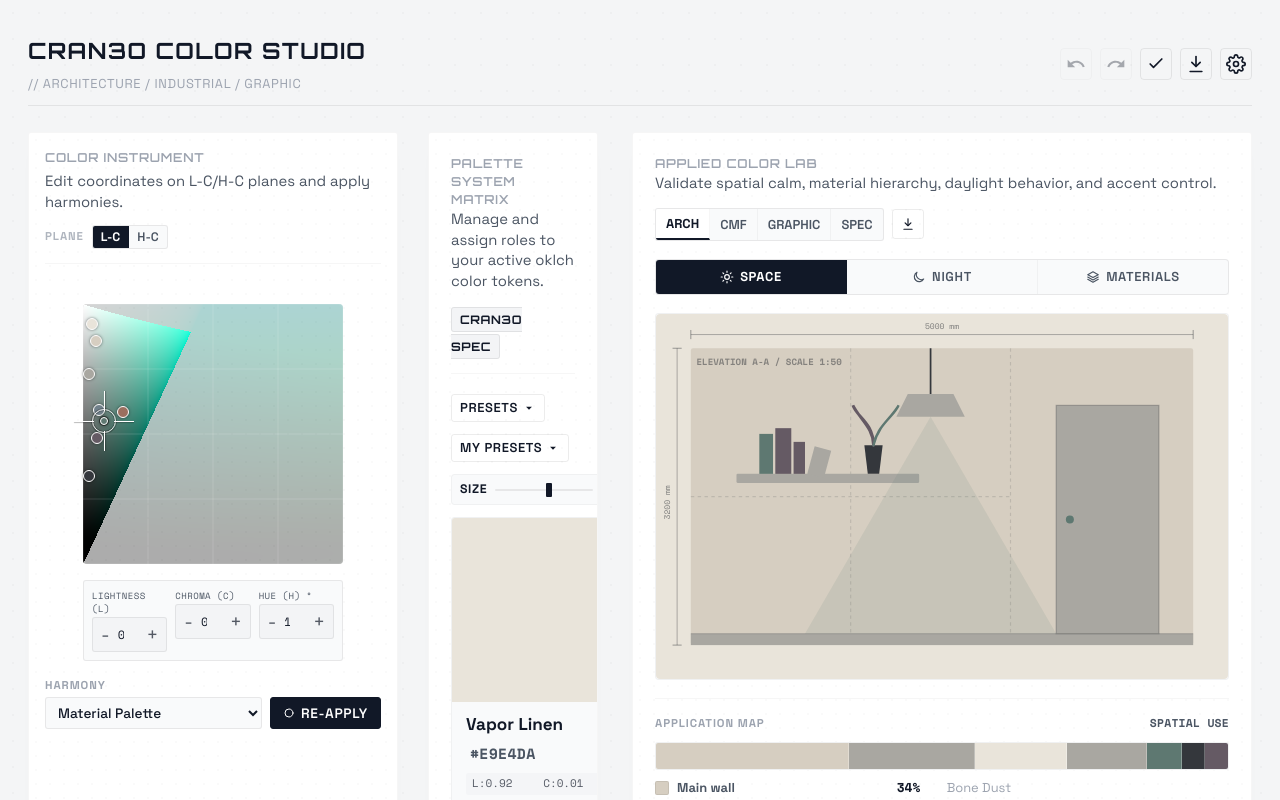
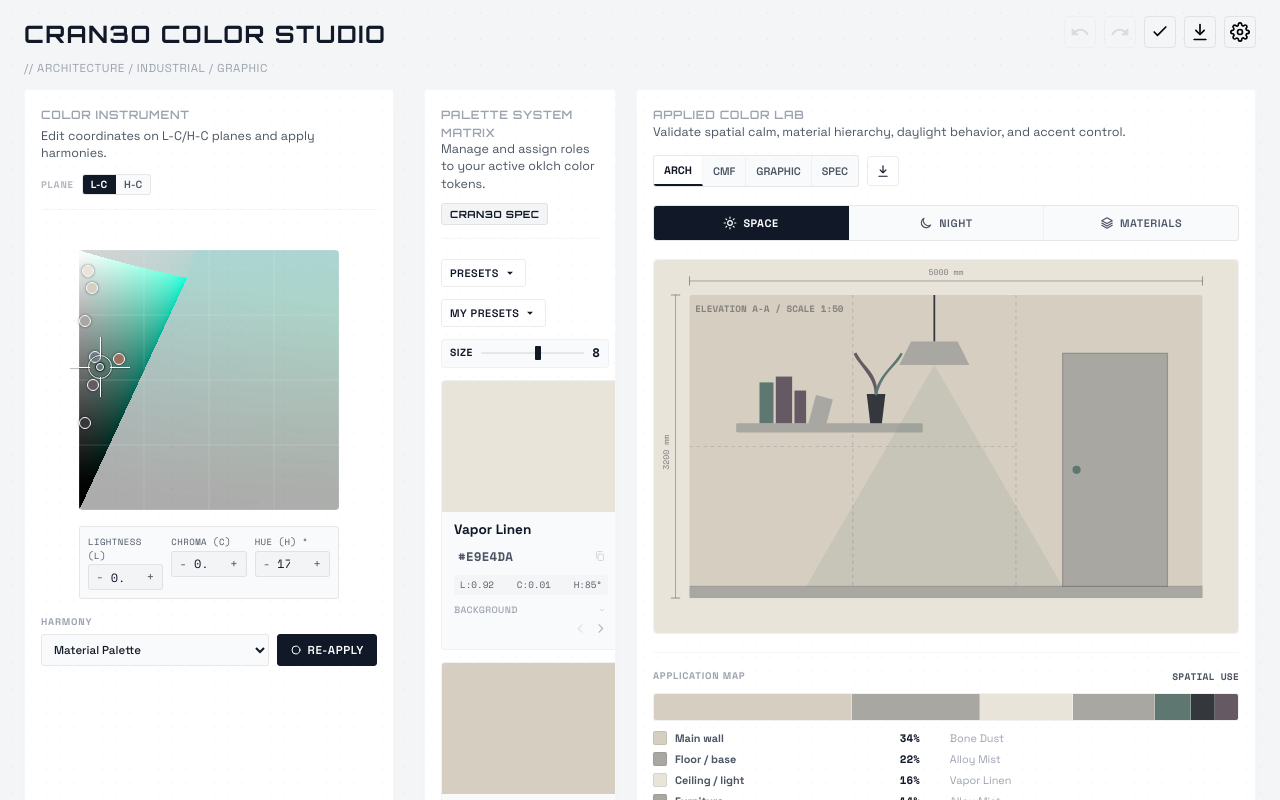
Before and after one commit to jlgtz1998/jlgtz1998.github.io, a Next.js app: page /CRAN3O_Color_Studio/ in a window 1280 px wide. Shown: the top 800 px of the page. Built offline with nearby package versions, Linux system fonts and the light colour scheme.

Commit message:
style: homogenize typography, optimize 16:9 layout, and add CMF tooltips and guide panel

```diff
--- a/app/globals.css
+++ b/app/globals.css
@@ -7,6 +7,16 @@
   /* Fonts */
   --font-sans: 'Space Grotesk', -apple-system, BlinkMacSystemFont, sans-serif;
   --font-mono: 'Space Mono', monospace;
+
+  /* Typographic Scale */
+  --font-size-xxs: 0.58rem;
+  --font-size-xs: 0.65rem;
+  --font-size-sm: 0.72rem;
+  --font-size-base: 0.78rem;
+  --font-size-md: 0.85rem;
+  --font-size-lg: 1.00rem;
+  --font-size-xl: 1.20rem;
+  --font-size-xxl: 1.50rem;
 
   /* Transitions */
   --transition-slow: all 0.4s cubic-bezier(0.2, 0.7, 0.2, 1);
@@ -61,45 +71,31 @@
   padding: 0;
 }
 
-html, body {
-  min-height: 100vh;
-  overflow-x: hidden;
-  background-color: var(--bg-app);
+body {
+  background: var(--bg-app);
   color: var(--text-primary);
   font-family: var(--font-sans);
-  font-size: 19px;
-  line-height: 1.45;
+  font-size: var(--font-size-base);
+  line-height: 1.5;
+  transition: background-color var(--transition-slow), color var(--transition-slow);
   -webkit-font-smoothing: antialiased;
-  -moz-osx-font-smoothing: grayscale;
-  transition: background-color 0.4s cubic-bezier(0.2, 0.7, 0.2, 1), color 0.4s cubic-bezier(0.2, 0.7, 0.2, 1);
-}
-
-button, input, select, textarea {
+}
+
+input, button, select, textarea {
   font-family: inherit;
   font-size: inherit;
-  color: inherit;
-}
-
-button {
-  cursor: pointer;
-}
-
-/* ==========================================================================
-   LAYOUT STRUCTURE
+}
+
+/* ==========================================================================
+   HEADER & LAYOUT SHELL
    ========================================================================== */
 .studio-shell {
-  display: flex;
-  flex-direction: column;
-  gap: 26px;
-  width: 100%;
-  max-width: min(2240px, calc(100vw - 28px));
+  max-width: 1380px;
   margin: 0 auto;
-  padding: 34px 14px;
+  padding: 16px 24px;
 }
 
 .studio-header {
-  align-items: center;
-  border-bottom: 1px solid var(--border-medium);
   display: flex;
   justify-content: space-between;
   padding: 6px 0 20px;
@@ -114,7 +110,7 @@ button {
 
 .brand-mark, .logo-sub, .section-title {
   color: var(--text-muted);
-  font-size: 0.65rem; /* Smaller text size */
+  font-size: var(--font-size-sm);
   font-weight: 600;
   letter-spacing: 0.12em;
   text-transform: uppercase;
@@ -127,7 +123,7 @@ button {
 .logo-main {
   color: var(--text-primary);
   font-family: 'Orbitron', sans-serif;
-  font-size: 1.18rem;
+  font-size: var(--font-size-xxl);
   font-weight: 700;
   letter-spacing: 0.5px;
   margin: 0;
@@ -135,7 +131,7 @@ button {
 }
 
 .logo-sub {
-  font-size: 0.68rem;
+  font-size: var(--font-size-sm);
   letter-spacing: 0.05em;
   font-weight: 400;
   color: var(--text-muted);
@@ -154,7 +150,7 @@ button {
   border: 0;
   border-right: 1px solid var(--border-light);
   color: var(--text-secondary);
-  font-size: 0.75rem;
+  font-size: var(--font-size-base);
   font-weight: 600;
   padding: 8px 14px;
   transition: var(--transition-fast);
@@ -176,7 +172,7 @@ button {
 .studio-grid {
   display: grid;
   grid-template-columns: minmax(0, 1fr) minmax(500px, 620px);
-  gap: 34px;
+  gap: 20px;
   align-items: start;
 }
 
@@ -193,7 +189,7 @@ button {
 .stack {
   display: flex;
   flex-direction: column;
-  gap: 20px;
+  gap: 14px;
   min-width: 0;
 }
 
@@ -210,7 +206,7 @@ button {
   background: var(--bg-panel);
   border: 1px solid var(--border-light);
   border-radius: 4px;
-  padding: 22px;
+  padding: 16px;
   box-shadow: var(--shadow-object);
   display: flex;
   flex-direction: column;
@@ -222,7 +218,7 @@ button {
 .section-description {
   font-family: var(--font-sans);
   color: var(--text-secondary);
-  font-size: 0.78rem;
+  font-size: var(--font-size-base);
   line-height: 1.4;
 }
 
@@ -254,7 +250,7 @@ button {
 }
 
 .preset-group-header {
-  font-size: 0.65rem;
+  font-size: var(--font-size-xs);
   font-weight: 700;
   color: var(--text-muted);
   letter-spacing: 0.08em;
@@ -286,7 +282,7 @@ button {
 
 .preset-button span {
   font-weight: 600;
-  font-size: 0.72rem;
+  font-size: var(--font-size-sm);
   overflow: hidden;
   text-overflow: ellipsis;
   white-space: nowrap;
@@ -364,8 +360,8 @@ button {
    ========================================================================== */
 .swatches-grid {
   display: grid;
-  gap: 18px;
-  grid-template-columns: repeat(auto-fill, minmax(218px, 1fr));
+  gap: 12px;
+  grid-template-columns: repeat(auto-fill, minmax(180px, 1fr));
 }
 
 .swatch-card {
@@ -374,7 +370,7 @@ button {
   border-radius: 4px;
   display: flex;
   flex-direction: column;
-  height: 335px;
+  height: 270px;
   overflow: hidden;
   position: relative;
   transition: transform 0.12s ease, border-color 0.12s ease, box-shadow 0.12s ease;
@@ -482,8 +478,8 @@ button {
   display: flex;
   flex-direction: column;
   gap: 2px;
-  padding: 12px 14px;
-  min-height: 118px;
+  padding: 10px 12px;
+  min-height: 104px;
 }
 
 .swatch-reorder-row {
@@ -529,7 +525,7 @@ button {
   border: 0;
   color: var(--text-primary);
   font-weight: 700;
-  font-size: 0.9rem;
+  font-size: var(--font-size-md);
   line-height: 1.2;
   min-height: 1.2em;
   outline: none;
@@ -551,7 +547,7 @@ button {
   border-radius: 2px;
   color: var(--text-secondary);
   font-family: var(--font-mono);
-  font-size: 0.78rem;
+  font-size: var(--font-size-base);
   font-weight: 700;
   letter-spacing: 0.02em;
   min-width: 0;
@@ -584,7 +580,7 @@ button {
   border: none;
   color: var(--text-muted);
   font-family: var(--font-sans);
-  font-size: 0.58rem;
+  font-size: var(--font-size-xxs);
   font-weight: 500;
   min-height: 18px;
   padding: 1px 12px 1px 0px;
@@ -1747,7 +1743,7 @@ input[type='range'].blender-slider::-moz-range-track {
 
 /* Swatch add card */
 .swatch-add-card {
-  height: 310px;
+  height: 270px;
   background: transparent;
   border: 1.5px dashed var(--border-medium);
   border-radius: 4px;
@@ -1769,7 +1765,7 @@ input[type='range'].blender-slider::-moz-range-track {
 
 .swatch-add-card span {
   font-family: var(--font-sans);
-  font-size: 0.75rem;
+  font-size: var(--font-size-base);
   font-weight: 700;
   letter-spacing: normal;
   text-transform: none;
--- a/app/page.tsx
+++ b/app/page.tsx
@@ -82,6 +82,7 @@ export default function Cran3oColorStudio() {
   const [pickerShape, setPickerShape] = useState<'plane_lc' | 'plane_hc'>('plane_lc');
   const [colorMemoryBank, setColorMemoryBank] = useState<Record<number, ColorData>>({});
   const [slidersTarget, setSlidersTarget] = useState<'all' | 'selected'>('all');
+  const [helpOpen, setHelpOpen] = useState(false);
 
   useEffect(() => {
     document.body.className = isDarkMode ? 'dark' : 'light';
@@ -1267,24 +1268,24 @@ export default function Cran3oColorStudio() {
                 </div>
                 <div className="sliders-grid">
                   {[
-                    ['temperature', 'TEMPERATURE', sliders.temperature > 50 ? `WARM ${sliders.temperature}` : sliders.temperature < 50 ? `COOL ${sliders.temperature}` : 'NEUTRAL'],
-                    ['muting', 'MUTING', `${sliders.muting}%`],
-                    ['contrast', 'CONTRAST', `${sliders.contrast}%`],
-                    ['luminosity', 'LUMINOSITY', `${sliders.luminosity}%`],
-                    ['cinematicFog', 'CINEMATIC FOG', `${sliders.cinematicFog}%`],
-                    ['materialFeel', 'MATERIAL FEEL', `${sliders.materialFeel}%`],
-                    ['warmAccent', 'WARM ACCENT', `${sliders.warmAccent}%`],
-                    ['futurism', 'VISIBLE FUTURISM', `${sliders.futurism}%`],
-                  ].map(([key, label, value]) => (
-                    <div key={key} className="blender-slider-wrapper">
+                    ['temperature', 'TEMPERATURE', sliders.temperature > 50 ? `WARM ${sliders.temperature}` : sliders.temperature < 50 ? `COOL ${sliders.temperature}` : 'NEUTRAL', 'Ajusta hacia tonos fríos (pizarra/zinc) o cálidos (terracota/madera).'],
+                    ['muting', 'MUTING', `${sliders.muting}%`, 'Muteado: Reduce la pureza cromática hacia tonos yeso/hormigón neutros y minerales.'],
+                    ['contrast', 'CONTRAST', `${sliders.contrast}%`, 'Contraste: Incrementa la diferencia de luz (LRV) entre paredes, suelos y carpintería.'],
+                    ['luminosity', 'LUMINOSITY', `${sliders.luminosity}%`, 'Luminosidad: Sube o baja la reflectancia general de la paleta (sol de mediodía vs crepúsculo).'],
+                    ['cinematicFog', 'CINEMATIC FOG', `${sliders.cinematicFog}%`, 'Niebla Cinemática: Aplica un velo mate y atmosférico (efecto arenado o difuso).'],
+                    ['materialFeel', 'MATERIAL FEEL', `${sliders.materialFeel}%`, 'Sensación de Material: Ajusta los valores para simular texturas orgánicas rugosas y mate.'],
+                    ['warmAccent', 'WARM ACCENT', `${sliders.warmAccent}%`, 'Acento Cálido: Resalta detalles metálicos o maderas (como cobre, bronce o roble).'],
+                    ['futurism', 'VISIBLE FUTURISM', `${sliders.futurism}%`, 'Futurismo Visible: Desvía matices hacia tonos sofisticados y silenciosos de la arquitectura premium.'],
+                  ].map(([key, label, value, tooltip]) => (
+                    <div key={key} className="blender-slider-wrapper" title={tooltip} style={{ cursor: 'help' }}>
                       <input
                         type="range"
                         min="0"
                         max="100"
                         value={sliders[key as keyof SlidersState]}
                         onChange={(event) => handleSliderChange(key as keyof SlidersState, Number(event.target.value))}
-                        onMouseUp={() => pushHistory(colors)}
-                        onTouchEnd={() => pushHistory(colors)}
+                         onMouseUp={() => pushHistory(colors)}
+                         onTouchEnd={() => pushHistory(colors)}
                         className="blender-slider"
                         style={{ '--value-percent': `${sliders[key as keyof SlidersState]}%` } as React.CSSProperties}
                       />
@@ -1347,6 +1348,90 @@ export default function Cran3oColorStudio() {
             )}
           </section>
 
+          {/* Row 7: Collapsible Architectural Blueprint Guide */}
+          <section className="studio-panel calculator-face">
+            <button
+              className="identity-collapsible-trigger"
+              onClick={() => setHelpOpen(!helpOpen)}
+              style={{
+                display: 'flex',
+                justifyContent: 'space-between',
+                alignItems: 'center',
+                background: 'transparent',
+                border: 0,
+                width: '100%',
+                cursor: 'pointer',
+                textAlign: 'left',
+                paddingBottom: helpOpen ? '14px' : '4px',
+                borderBottom: helpOpen ? '1px solid var(--border-light)' : 'none',
+                marginBottom: helpOpen ? '16px' : '0px',
+                transition: 'all 0.15s ease'
+              }}
+            >
+              <div>
+                <h3 className="section-title" style={{ display: 'flex', alignItems: 'center', gap: '8px', margin: 0 }}>
+                  <span style={{ color: 'var(--text-muted)', display: 'inline-flex' }}>
+                    <MaterialIcon name="menu_book" size={14} />
+                  </span>
+                  ARCHITECTURAL CMF GUIDE
+                </h3>
+                <p className="section-description" style={{ margin: '4px 0 0' }}>
+                  Learn how OKLCH parameters translate to physical materials (travertine, slate, concrete, plaster).
+                </p>
+              </div>
+              <div style={{ display: 'flex', alignItems: 'center', color: 'var(--text-secondary)' }}>
+                <span style={{ transform: helpOpen ? 'rotate(90deg)' : 'none', transition: 'transform 0.15s ease', display: 'inline-flex' }}>
+                  <MaterialIcon name="keyboard_arrow_right" size={18} />
+                </span>
+              </div>
+            </button>
+            {helpOpen && (
+              <div className="collapsible-content CmfGuide" style={{ display: 'flex', flexDirection: 'column', gap: '14px', fontSize: 'var(--font-size-sm)', color: 'var(--text-secondary)' }}>
+                <div style={{ borderBottom: '1px dashed var(--border-medium)', paddingBottom: '10px' }}>
+                  <h4 style={{ fontWeight: 700, color: 'var(--text-primary)', marginBottom: '4px', fontFamily: "'Space Mono', monospace" }}>COORDINATES (OKLCH) TO PHYSICAL MATERIALS</h4>
+                  <ul style={{ listStyleType: 'none', paddingLeft: 0, display: 'flex', flexDirection: 'column', gap: '8px' }}>
+                    <li>
+                      <strong>Lightness (L) / LRV:</strong> Measures Light Reflectance Value.
+                      <div style={{ display: 'flex', gap: '8px', flexWrap: 'wrap', marginTop: '3px', opacity: 0.8, fontSize: 'var(--font-size-xxs)' }}>
+                        <span style={{ background: 'var(--bg-panel-deep)', padding: '2px 4px', borderRadius: '2px' }}>L ~0.95: Plaster / Chalk</span>
+                        <span style={{ background: 'var(--bg-panel-deep)', padding: '2px 4px', borderRadius: '2px' }}>L ~0.55: Concrete / Stone</span>
+                        <span style={{ background: 'var(--bg-panel-deep)', padding: '2px 4px', borderRadius: '2px' }}>L ~0.20: Steel / Graphite</span>
+                      </div>
+                    </li>
+                    <li>
+                      <strong>Chroma (C) / Purity:</strong> Determines color cleanliness. Low chroma ensures spatial serenity.
+                      <div style={{ display: 'flex', gap: '8px', flexWrap: 'wrap', marginTop: '3px', opacity: 0.8, fontSize: 'var(--font-size-xxs)' }}>
+                        <span style={{ background: 'var(--bg-panel-deep)', padding: '2px 4px', borderRadius: '2px' }}>C 0.00-0.03: Concrete, Slate, Nickel</span>
+                        <span style={{ background: 'var(--bg-panel-deep)', padding: '2px 4px', borderRadius: '2px' }}>C 0.04-0.08: Travertine, Oak, Limestone</span>
+                        <span style={{ background: 'var(--bg-panel-deep)', padding: '2px 4px', borderRadius: '2px' }}>C &gt; 0.10: Synthetic Accents</span>
+                      </div>
+                    </li>
+                    <li>
+                      <strong>Hue (H) / Temperature:</strong> Angle of tint (0° - 360°).
+                      <div style={{ display: 'flex', gap: '8px', flexWrap: 'wrap', marginTop: '3px', opacity: 0.8, fontSize: 'var(--font-size-xxs)' }}>
+                        <span style={{ background: 'var(--bg-panel-deep)', padding: '2px 4px', borderRadius: '2px' }}>H ~35°: Terracotta / Clay</span>
+                        <span style={{ background: 'var(--bg-panel-deep)', padding: '2px 4px', borderRadius: '2px' }}>H ~75°: Warm Travertine / Oak</span>
+                        <span style={{ background: 'var(--bg-panel-deep)', padding: '2px 4px', borderRadius: '2px' }}>H ~135°: Lichen / Moss Green</span>
+                        <span style={{ background: 'var(--bg-panel-deep)', padding: '2px 4px', borderRadius: '2px' }}>H ~220°: Slate Blue / Zinc Grey</span>
+                      </div>
+                    </li>
+                  </ul>
+                </div>
+
+                <div>
+                  <h4 style={{ fontWeight: 700, color: 'var(--text-primary)', marginBottom: '4px', fontFamily: "'Space Mono', monospace" }}>PRACTICAL WORKFLOW TIPS</h4>
+                  <p style={{ margin: 0, lineHeight: 1.4 }}>
+                    1. <strong>Contrast Rule:</strong> Ensure text and background have an APCA Lc score of at least 75 for clear reading.
+                    <br />
+                    2. <strong>Structure vs Details:</strong> Use low chroma (C &lt; 0.05) for ceilings, floors, and main walls. Keep accents (C ~ 0.08) reserved for secondary highlights or furniture elements.
+                    <br />
+                    3. <strong>Locking Colors:</strong> Click the lock icon on a color card to keep it fixed while generating harmony relationships.
+                  </p>
+                </div>
+              </div>
+            )}
+          </section>
+
         </div>
 
         {/* RIGHT COLUMN: Previews, accessibility, exports (STICKY SIDEBAR) */}
--- a/components/ColorWheel.tsx
+++ b/components/ColorWheel.tsx
@@ -30,9 +30,24 @@ interface NumberControlProps {
 }
 
 function NumberControl({ label, value, min, max, step, onChange }: NumberControlProps) {
+  const getTooltip = (lbl: string) => {
+    if (lbl.includes('LIGHTNESS')) {
+      return 'Reflectancia de Luz (LRV): 0.00 (Negro) a 1.00 (Blanco yeso). Determina la luminosidad del material.';
+    }
+    if (lbl.includes('CHROMA')) {
+      return 'Pureza Mineral (Saturación): 0.00 (Hormigón neutro) a 0.40 (Sintético puro). Travertino y maderas suelen estar en 0.04-0.08.';
+    }
+    if (lbl.includes('HUE')) {
+      return 'Matiz / Temperatura (°): Ángulo de color en 360°. Cobre/Arcilla ~35°, Arena ~75°, Musgo ~135°, Pizarra ~220°.';
+    }
+    return undefined;
+  };
+
+  const tooltip = getTooltip(label);
+
   return (
-    <div style={{ display: 'flex', flexDirection: 'column', gap: '2px', flex: 1 }}>
-      <span style={{ fontSize: '9px', color: 'var(--text-secondary)', fontFamily: 'var(--font-mono)', letterSpacing: '0.05em' }}>{label}</span>
+    <div style={{ display: 'flex', flexDirection: 'column', gap: '2px', flex: 1 }} title={tooltip}>
+      <span style={{ fontSize: '9px', color: 'var(--text-secondary)', fontFamily: 'var(--font-mono)', letterSpacing: '0.05em', cursor: tooltip ? 'help' : 'default' }}>{label}</span>
       <div style={{ display: 'flex', alignItems: 'center', background: 'var(--bg-input)', border: '1px solid var(--border-medium)', borderRadius: '3px' }}>
         <button onClick={() => onChange(clampNumber(value - step, min, max))} style={{ padding: '4px 8px', background: 'none', border: 'none', color: 'var(--text-primary)', cursor: 'pointer', opacity: 0.7 }}>-</button>
         <input
```
